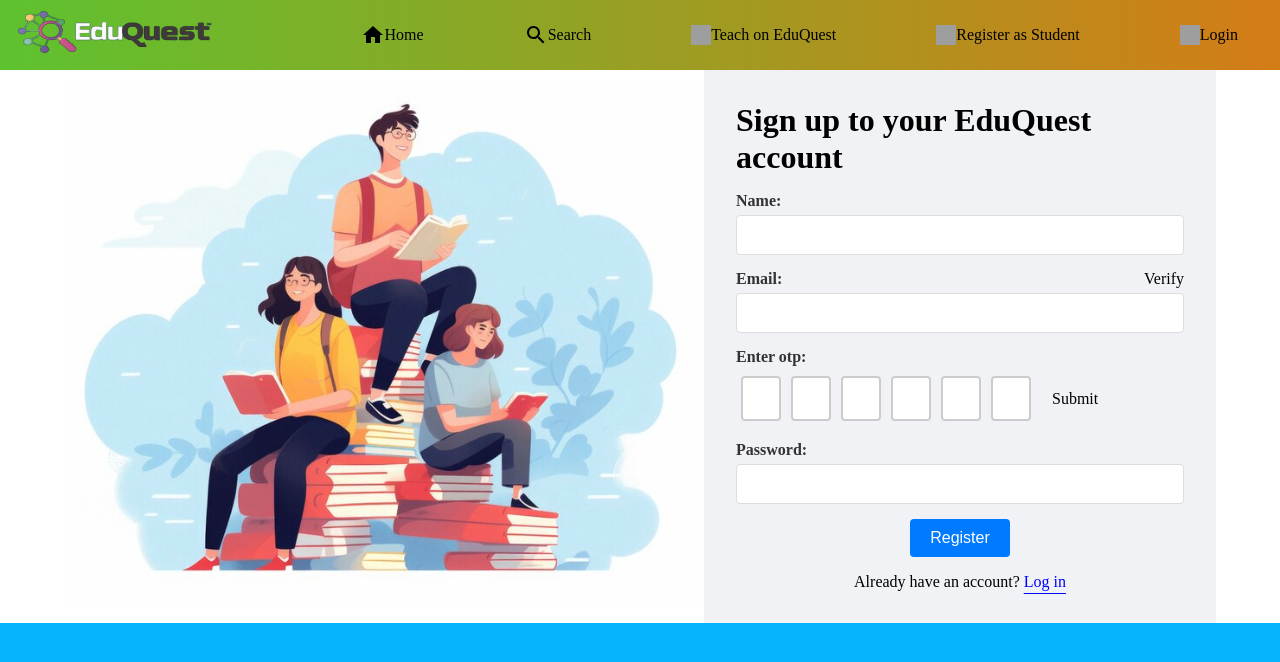
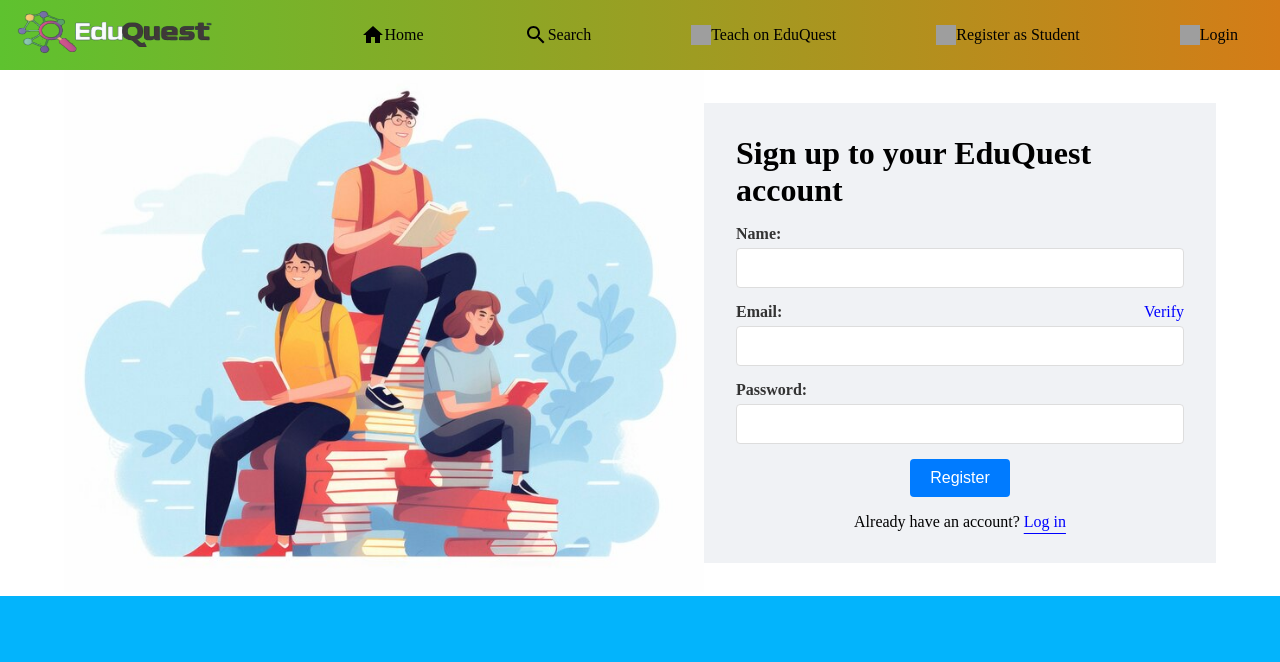
Before and after one commit to Subram-skcet/TUTOR_FINDER, a React (Create React App) app: page /register in a window 1280 px wide. Shown: the top 662 px of the page. Built offline with nearby package versions, Linux system fonts and the light colour scheme; grey boxes are pictures that could not be loaded.

Commit message:
student register page modified otp option integrated

```diff
--- a/src/handleStudentRegisterLogin/StudentRegister/StudentRegister.css
+++ b/src/handleStudentRegisterLogin/StudentRegister/StudentRegister.css
@@ -23,3 +23,23 @@
     display: flex;
     justify-content: space-between;
 }
+
+.link-colour{
+    color: blue;
+    cursor: pointer;
+}
+
+.verified-div-para{
+    color: green;
+    padding: 2px;
+}
+
+.verified-div{
+    display: flex;
+}
+
+.done-img{
+    width:  20px;
+    height: 20px;
+    color: green;
+}
--- a/src/handleStudentRegisterLogin/StudentRegister/StudentRegister.js
+++ b/src/handleStudentRegisterLogin/StudentRegister/StudentRegister.js
@@ -3,11 +3,20 @@ import axios from 'axios'; // Make sure to install axios using npm or yarn
 import { useDataLayerValue } from '../../StateProviders/StateProvider';
 import './StudentRegister.css'
 import { useNavigate } from 'react-router-dom';
+import doneimg from '../../assets/done.png'
 
 const RegisterStudent = () => {
   const [{ logged,asStudent,logged_as }, dispatch] = useDataLayerValue();
   const navigate = useNavigate()
-  const [otp, setOtp] = useState(new Array(6).fill(""));
+  const [ isVerifyClickable, setVerifyClickable ] =useState(true)
+  const [otpDetails,setOtpDetails] = useState(
+    {
+      otp:new Array(6).fill(""),
+      isVisible:false,
+      isVerified:false,
+    }
+  )
+
   const [userDetails, setDetails] = useState({
     name: '',
     email: '',
@@ -24,13 +33,42 @@ const RegisterStudent = () => {
     marginInline: 'auto'
   };
 
+  const handleOtpSend = async()=>{
+      try {
+        const response = await axios.post('http://localhost:3001/api/v1/auth/generateotp',
+          {
+            email:userDetails.email,
+            role:'student'
+          }
+        )
+        if(response.data.message === 'Verification email generated'){
+          setOtpDetails((prevDetails)=>({
+            ...prevDetails,
+            isVisible:true
+          }))
+        }
+
+        console.log(response);
+      } catch (error) {
+        console.log(error.message);
+      }
+  }
+
   const handleOtpSubmit = async() => {
-    console.log(otp);
      try {
       const response = await axios.post('http://localhost:3001/api/v1/auth/verifyemail',{
         email:userDetails.email,
-        otp:otp.join('')
+        otp:otpDetails.otp.join('')
       })
+      if(response.data.message === "Verified successfully"){
+        setOtpDetails((prevDetails)=>(
+          {
+            ...prevDetails,
+            isVerified:true,
+            isVisible:false
+          }
+        ))
+      }
       console.log(response);
      } catch (error) {
        console.log(error.message);
@@ -48,9 +86,13 @@ const RegisterStudent = () => {
   const handleOtpChange = (element, index) => {
     const value = element.value;
     if (/^[0-9]$/.test(value) || value === "") {
-      const newOtp = [...otp];
+      const newOtp = [...otpDetails.otp];
       newOtp[index] = value;
-      setOtp(newOtp);
+
+      setOtpDetails({
+        ...otpDetails,
+        otp: newOtp, // Update only otp key inside otpDetails
+      });
 
       // Move to the next input field
       if (value && index < 5) {
@@ -60,7 +102,7 @@ const RegisterStudent = () => {
   };
 
   const handleBackspace = (e, index) => {
-    if (e.key === "Backspace" && otp[index] === "") {
+    if (e.key === "Backspace" && otpDetails.otp[index] === "") {
       if (index > 0) {
         document.getElementById(`otp-input-${index - 1}`).focus();
       }
@@ -112,22 +154,31 @@ const RegisterStudent = () => {
         <div className='form-group'>
           <div className='email-label-flex'>
             <label>Email:</label>
-             <p>Verify</p>
+            {otpDetails.isVerified ?
+            <div className='verified-div'>
+              <img src={doneimg} className='done-img'/>
+              <p className='verified-div-para'>Verified</p>
+            </div>
+            :
+             <p className='link-colour' onClick={()=>handleOtpSend()}>Verify</p>
+            }
           </div>
           <input type='email' name='email' id='email' value={userDetails.email} onChange={handleChange} required />
         </div>
+        {
+          otpDetails.isVisible ?
         <div className="otp-input form-group">
           <label>Enter otp:</label>
           <div className='otp-verify-flex'>
             <div>
-            {otp.map((value, index) => (
+            {otpDetails.otp.map((value, index) => (
               <input
                 key={index}
                 id={`otp-input-${index}`}
                 type="text"
                 name="otp"
                 maxLength="1"
-                value={otp[index]}
+                value={otpDetails.otp[index]}
                 onChange={(e) => handleOtpChange(e.target, index)}
                 onKeyDown={(e) => handleBackspace(e, index)}
                 style={{
@@ -142,9 +193,12 @@ const RegisterStudent = () => {
                 />
               ))}
             </div>
-            <div><p onClick={()=>handleOtpSubmit()}>Submit</p></div>
+            <div><p className='link-colour'  onClick={()=>handleOtpSubmit()}>Submit</p></div>
           </div>
-    </div>
+       </div>
+          :
+          <></>
+        }
         <div className='form-group'>
           <label>Password:</label>
           <input type='password' name='password' id='password' value={userDetails.password} onChange={handleChange} required />
```
Also changed, not shown: src/assets/done.png (added).
